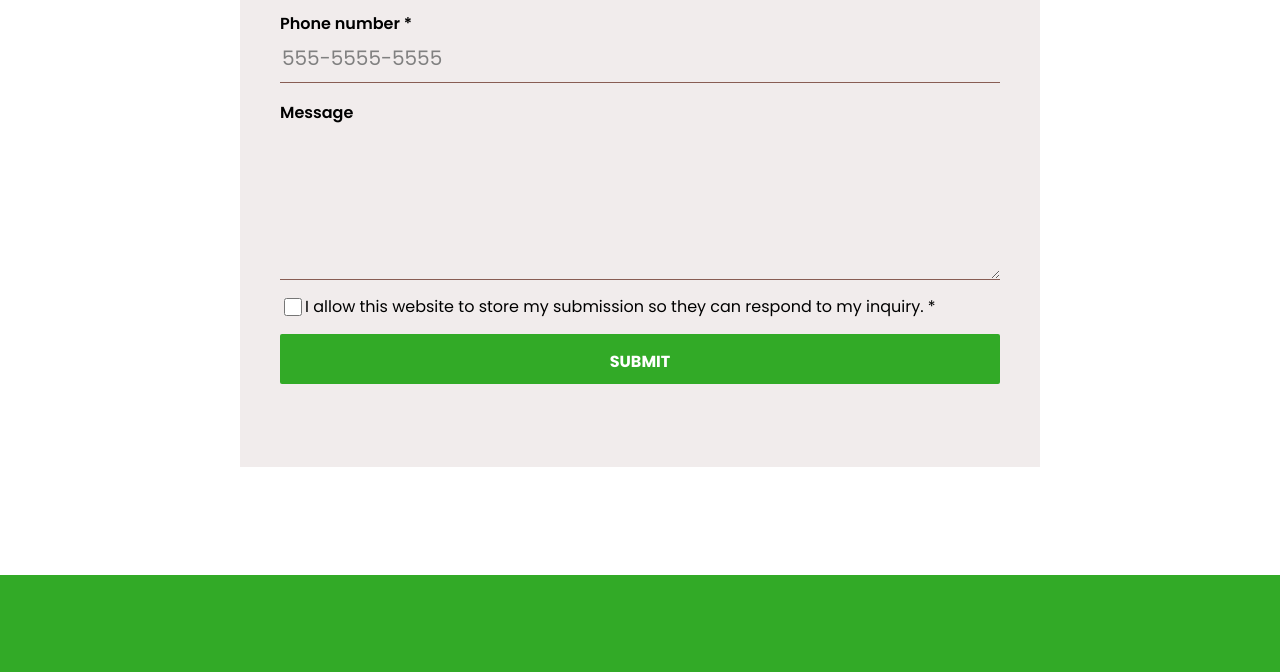
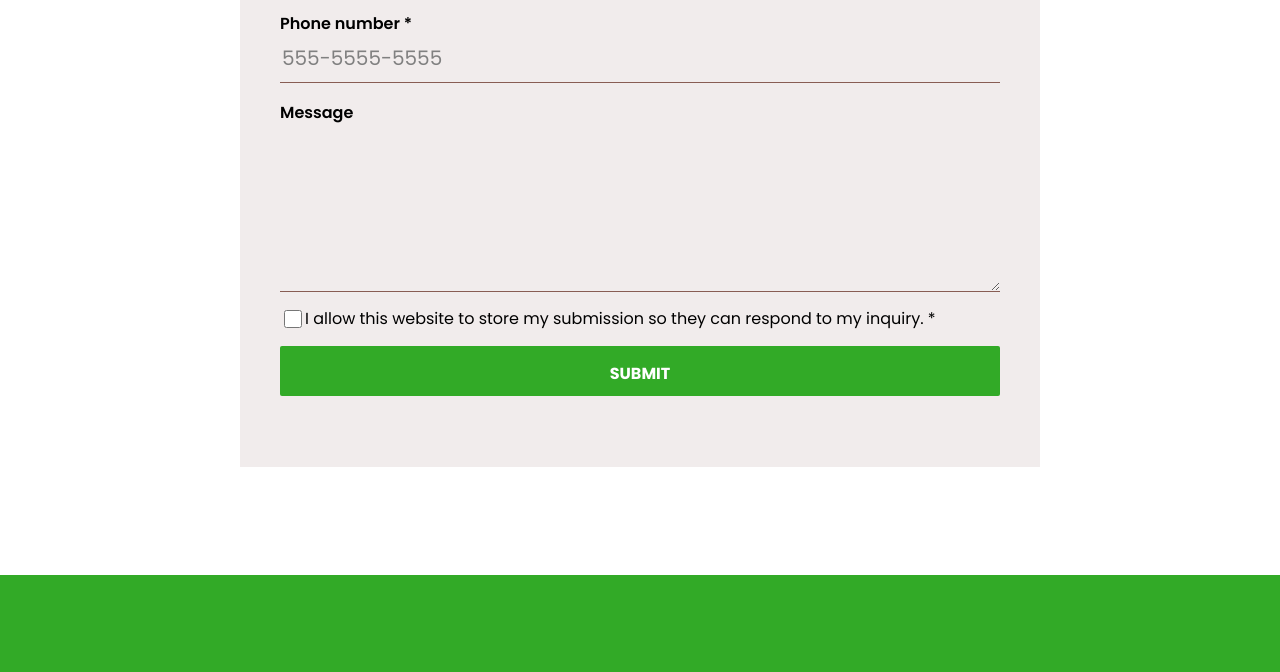
Before and after one commit to cyrus-net/CVBC-Landing-Page, a plain HTML site: page index.html in a window 1280 px wide. Shown: the part 7840-8512 px from the top of the page. Drawn offline with Linux system fonts and the light colour scheme.

Commit message:
latest addition

```diff
--- a/style.css
+++ b/style.css
@@ -1053,6 +1053,21 @@ svg {
     border-right: none;
     border-bottom: 1px solid #885d54;
     background-color: rgb(241, 236, 236);
+    font-family: "Poppins", sans-serif;
+    font-size: 20px;
+    font-weight: 400;
+    color: #000000;
+    padding-top: 8px;
+    padding-bottom: 8px;
+}
+#message::placeholder {
+    padding-top: 8px;
+    padding-bottom: 8px;
+    font-family: "Poppins", sans-serif;
+    font-size: 20px;
+    font-weight: 400;
+    color: grey;
+    line-height: 1px;
 }
 .submit-btn {
     font-family: "Poppins", sans-serif;
```
